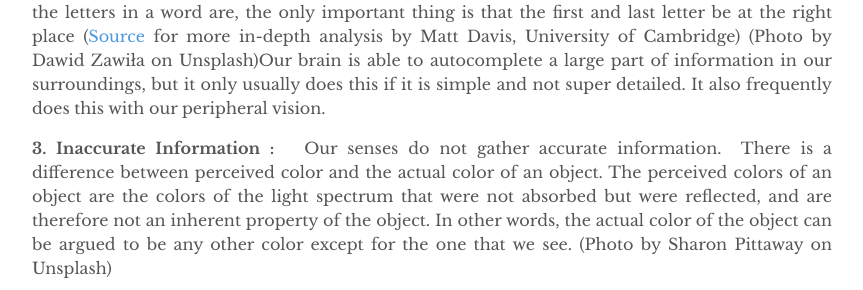
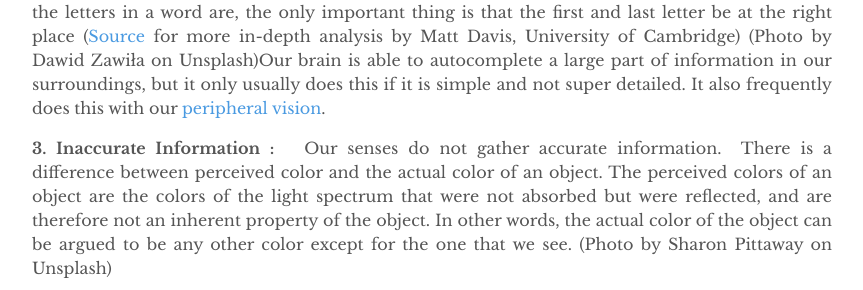
Before and after one commit to derstarkerwille/DerStarkerWille, a Jekyll site: the page built from _posts/2022-10-08-Oct 2022.md, in a window 1280 px wide and 900 px high, scrolled down 2059 px. Shown: the part 234-524 px from the top of the window, without its empty margins (208-1071 px from the left). Built offline with Jekyll 4.4.1, drawn with Linux system fonts in a browser that asks for light colours; part of the change alters nothing that is shown.

```diff
--- a/_posts/2022-10-08-Oct 2022.md
+++ b/_posts/2022-10-08-Oct 2022.md
@@ -40,7 +40,7 @@ Internal anatomy of an eye (Photo by Harpreet Singh on Unsplash) You can also o
 it deosn't mttaer in waht oredr the ltteers in a wrod are, the olny iprmoetnt tihng is taht the frist and lsat ltteer be at the rghit pclae
 it doesn't matter in what order the letters in a word are, the only important thing is that the first and last letter be at the right place
 ([Source](https://www.mrc-cbu.cam.ac.uk/people/matt-davis/cmabridge/) for more in-depth analysis by Matt Davis, University of Cambridge)
-(Photo by Dawid Zawiła on Unsplash)Our brain is able to autocomplete a large part of information in our surroundings, but it only usually does this if it is simple and not super detailed. It also frequently does this with our peripheral vision.
+(Photo by Dawid Zawiła on Unsplash)Our brain is able to autocomplete a large part of information in our surroundings, but it only usually does this if it is simple and not super detailed. It also frequently does this with our [peripheral vision](https://journals.sagepub.com/doi/abs/10.1177/0956797616672270?journalCode=pssa).
 
 **3. Inaccurate Information :**
   Our senses do not gather accurate information.
```
